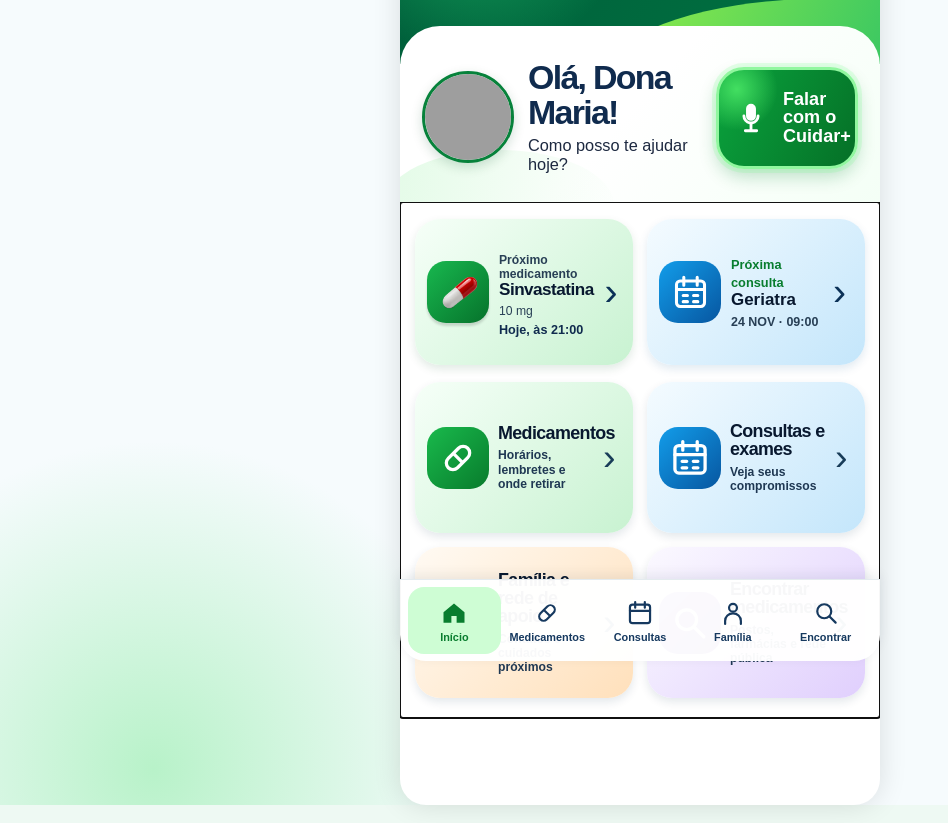
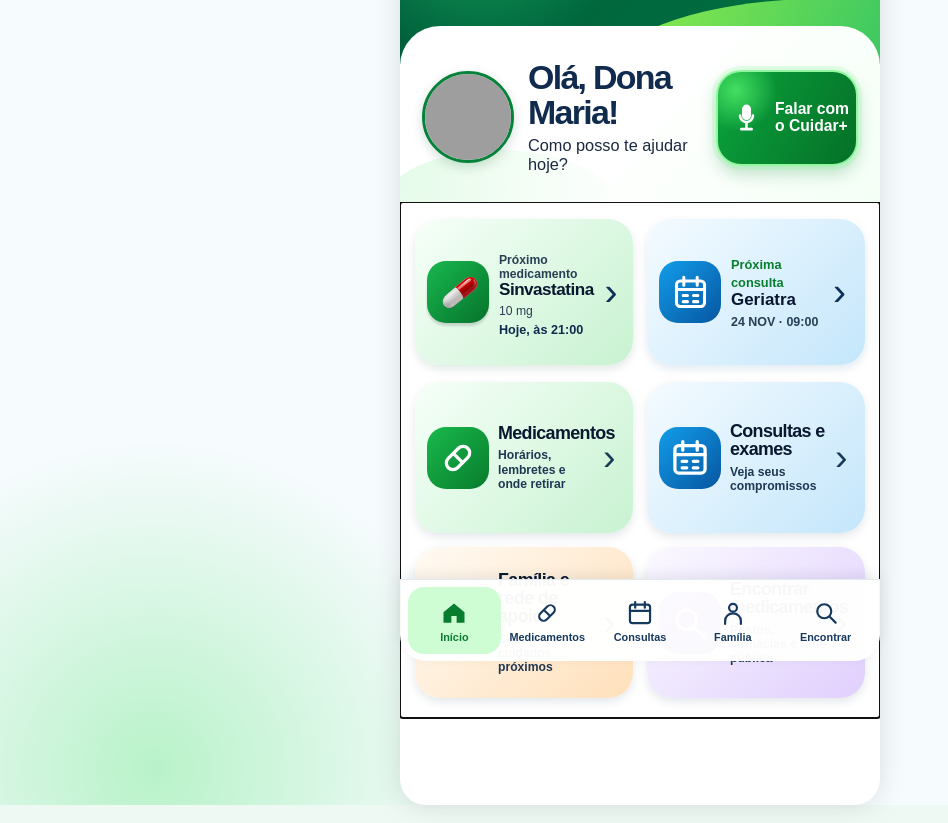
Before and after one commit to daianyandrade/cuidar-mais, a website with bundled scripts: page index.html in a window 1280 px wide. Shown: the part 121-944 px from the top of the page, without its empty margins (0-948 px from the left). Built offline with nearby package versions, Linux system fonts and the light colour scheme; grey boxes are pictures that could not be loaded.

Commit message:
Organiza botão de voz na saudação

```diff
--- a/index.html
+++ b/index.html
@@ -59,7 +59,7 @@
         </div>
         <button id="home-voice-menu" class="home-voice-action" type="button" aria-label="Falar com o Cuidar+ por voz">
           <span class="home-voice-icon" aria-hidden="true"><svg viewBox="0 0 24 24"><path d="M12 14a3.5 3.5 0 0 0 3.5-3.5v-5a3.5 3.5 0 0 0-7 0v5A3.5 3.5 0 0 0 12 14Zm6-3.5a1 1 0 1 0-2 0 4 4 0 0 1-8 0 1 1 0 1 0-2 0 6 6 0 0 0 5 5.91V20H8a1 1 0 1 0 0 2h8a1 1 0 0 0 0-2h-3v-3.59A6 6 0 0 0 18 10.5Z" fill="currentColor"/></svg></span>
-          <span><strong>Falar com o<br />Cuidar+</strong><small>Comando de voz</small></span>
+          <span><strong><span>Falar com</span><span>o Cuidar+</span></strong><small>Comando de voz</small></span>
         </button>
       </section>
 
--- a/styles.css
+++ b/styles.css
@@ -119,10 +119,11 @@ h1 { margin: 0; font-size: clamp(1.62rem, 6.8vw, 2.12rem); letter-spacing: -.05e
 #home-view > .shortcut-grid .shortcut-card.orange .shortcut-icon { color: white; background: linear-gradient(135deg, #ffae18, #df7400); }
 #home-view > .shortcut-grid .shortcut-card.purple { background: linear-gradient(135deg, #fbf9ff, #e0cffd); }
 #home-view > .shortcut-grid .shortcut-card.purple .shortcut-icon { color: white; background: linear-gradient(135deg, #8d62d7, #5c329c); }
-.home-voice-action { position: relative; z-index: 1; display: grid; width: 100%; min-height: 82px; grid-column: 1 / -1; grid-template-columns: 50px 1fr; gap: 10px; align-items: center; margin-top: 1px; padding: 10px 15px; border: 3px solid #91f79f; border-radius: 28px; color: white; text-align: left; background: radial-gradient(circle at 13% 20%, #43df61, transparent 29%), linear-gradient(115deg, #0aa33d, #057027); box-shadow: 0 0 0 4px rgba(115, 255, 139, .19), 0 8px 17px rgba(6, 127, 46, .24); cursor: pointer; }
-.home-voice-icon { display: grid; width: 48px; height: 48px; place-items: center; border-radius: 50%; color: white; font-size: 1.7rem; font-weight: 900; }
-.home-voice-icon svg { width: 34px; height: 34px; }
-.home-voice-action strong { display: block; font-size: 1.17rem; line-height: 1.02; }
+.home-voice-action { position: relative; z-index: 1; display: grid; width: 100%; min-height: 76px; grid-column: 1 / -1; grid-template-columns: 44px minmax(0, 1fr); gap: 8px; align-items: center; margin-top: 1px; padding: 9px 12px; border: 2px solid #91f79f; border-radius: 25px; color: white; text-align: left; background: radial-gradient(circle at 13% 20%, #43df61, transparent 29%), linear-gradient(115deg, #0aa33d, #057027); box-shadow: 0 0 0 4px rgba(115, 255, 139, .19), 0 8px 17px rgba(6, 127, 46, .24); cursor: pointer; }
+.home-voice-icon { display: grid; width: 44px; height: 44px; place-items: center; border-radius: 50%; color: white; font-size: 1.7rem; font-weight: 900; }
+.home-voice-icon svg { width: 31px; height: 31px; }
+.home-voice-action strong { display: block; font-size: 1rem; line-height: 1.03; }
+.home-voice-action strong span { display: block; white-space: nowrap; }
 .home-voice-action small { display: none; }
 .reminder-control-panel { margin-top: 17px; padding: 14px; border: 1px solid #bfe4c8; border-radius: 19px; background: #f4fff6; }
 .reminder-control-panel .reminder-status { margin: 0 0 10px; }
@@ -142,7 +143,7 @@ h1 { margin: 0; font-size: clamp(1.62rem, 6.8vw, 2.12rem); letter-spacing: -.05e
 
 html.large-text { font-size: 118%; }
 @media (min-width: 600px) { .app-shell { margin-top: 18px; margin-bottom: 18px; min-height: calc(100vh - 36px); border-radius: 26px; } .bottom-nav { bottom: 18px; border-radius: 0 0 26px 26px; } }
-@media (min-width: 390px) { .welcome { grid-template-columns: 92px minmax(0, 1fr) 142px; } .home-voice-action { grid-column: 3; grid-row: 1; min-height: 102px; grid-template-columns: 45px 1fr; padding: 10px 9px; } .home-voice-action strong { font-size: 1.13rem; } .home-voice-icon { width: 45px; height: 45px; } }
+@media (min-width: 390px) { .welcome { grid-template-columns: 92px minmax(0, 1fr) 142px; } .home-voice-action { grid-column: 3; grid-row: 1; min-height: 96px; grid-template-columns: 41px minmax(0, 1fr); padding: 9px 8px; } .home-voice-action strong { font-size: .98rem; } .home-voice-icon { width: 41px; height: 41px; } }
 @media (max-width: 380px) { .brand-word { font-size: 2.35rem; } .brand-mark { width: 50px; height: 47px; } .tagline { margin-left: 64px; } .profile-avatar { width: 78px; height: 78px; } .shortcut-card { grid-template-columns: 39px 1fr; padding: 16px 9px; } .shortcut-card strong { font-size: 1.04rem; } .medicine-copy h2 { font-size: 1.62rem; } .medicine-card { grid-template-columns: 75px 1fr 25px; padding-left: 11px; } .medicine-icon { font-size: 3.4rem; } #home-view > .home-summary-grid > .medicine-card, .appointment-summary-card { min-height: 164px; padding-left: 10px; padding-right: 10px; } #home-view > .shortcut-grid .shortcut-card { min-height: 184px; padding-left: 10px; padding-right: 10px; } #home-view > .shortcut-grid .shortcut-card strong { font-size: 1.04rem; } .bottom-nav a, .bottom-nav button { font-size: .62rem; } }
 @media (prefers-reduced-motion: reduce) { html { scroll-behavior: auto; } }
 
--- a/sw.js
+++ b/sw.js
@@ -1,4 +1,4 @@
-const CACHE_NAME = 'cuidar-plus-v31';
+const CACHE_NAME = 'cuidar-plus-v32';
 const APP_SHELL = [
   '/',
   '/index.html',
```
